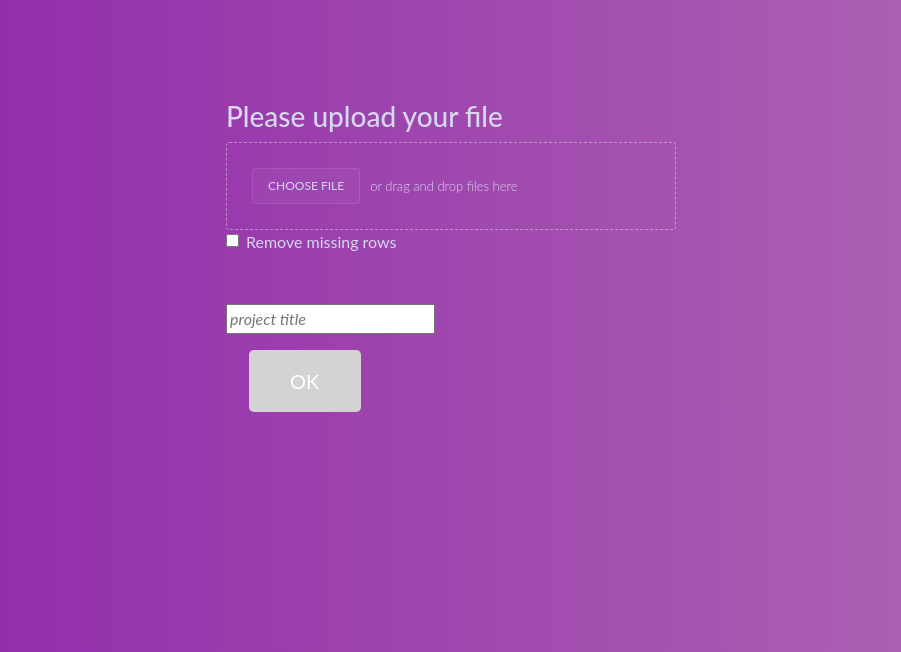
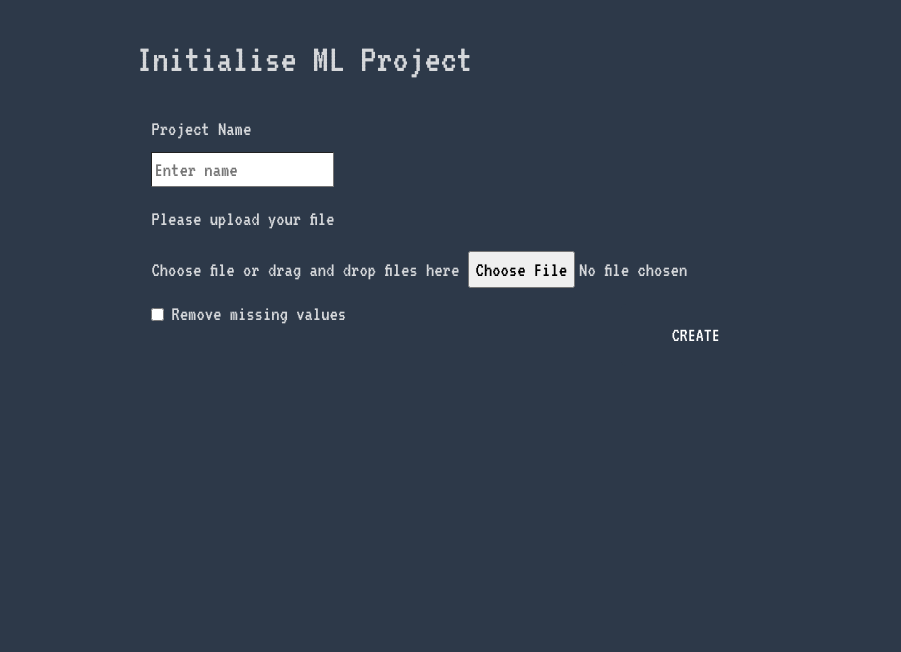
Before and after one commit to katemartin9/django-ml-app, a Django app: page /regml/upload-file in a window 1280 px wide. Shown: the top 652 px of the page, without its empty margins (189-1090 px from the left). Run offline with Django 3.2, Linux system fonts and the light colour scheme; parts of the project's set-up code (start-up, migrations or seed data) failed here and were passed over; some libraries are stand-ins or nearby versions.

Commit message:
updated template styles

```diff
--- a/kML/regml/static/regml/style.css
+++ b/kML/regml/static/regml/style.css
@@ -1,63 +1,5 @@
 h2 {
     margin: 50px 0
-}
-
-/* upload html */
-.file-drop-area {
-    position: relative;
-    display: flex;
-    align-items: center;
-    width: 450px;
-    max-width: 100%;
-    padding: 25px;
-    border: 1px dashed rgba(255, 255, 255, 0.4);
-    border-radius: 3px;
-    transition: 0.2s
-}
-
-.choose-file-button {
-    flex-shrink: 0;
-    background-color: rgba(255, 255, 255, 0.04);
-    border: 1px solid rgba(255, 255, 255, 0.1);
-    border-radius: 3px;
-    padding: 8px 15px;
-    margin-right: 10px;
-    font-size: 12px;
-    text-transform: uppercase
-}
-
-.file-message {
-    font-size: small;
-    font-weight: 300;
-    line-height: 1.4;
-    white-space: nowrap;
-    overflow: hidden;
-    text-overflow: ellipsis
-}
-
-.file-input {
-    position: absolute;
-    left: 0;
-    top: 0;
-    height: 100%;
-    width: 100%;
-    cursor: pointer;
-    opacity: 0
-}
-.mt-100 {
-    margin-top: 100px
-}
-::-webkit-input-placeholder {
-   font-style: italic;
-}
-:-moz-placeholder {
-   font-style: italic;
-}
-::-moz-placeholder {
-   font-style: italic;
-}
-:-ms-input-placeholder {
-   font-style: italic;
 }
 
 /* results html */
--- a/kML/regml/templates/upload_file.html
+++ b/kML/regml/templates/upload_file.html
@@ -7,54 +7,45 @@
         <link rel="stylesheet" href="https://stackpath.bootstrapcdn.com/bootstrap/4.1.3/css/bootstrap.min.css" integrity="sha384-MCw98/SFnGE8fJT3GXwEOngsV7Zt27NXFoaoApmYm81iuXoPkFOJwJ8ERdknLPMO" crossorigin="anonymous" />
         <title>Upload File</title>
         <link rel="stylesheet" href="{% static "regml/style.css" %}">
+        <link rel="preconnect" href="https://fonts.gstatic.com">
+        <link href="https://fonts.googleapis.com/css2?family=VT323&display=swap" rel="stylesheet">
         <style>
             body {
                 display: flex;
                 flex-direction: column;
                 align-items: center;
                 justify-content: space-between;
-                background: linear-gradient(to right, #8e24aa, #b06ab3);
-                color: #d7d7ef;
-                font-family: "Lato", sans-serif;
+                height: 100%;
+                background-color: #2D3949 !important;
+                color: rgba(255,255,255,0.8);
+                font-family: 'VT323', monospace;
+                font-size: 130%;
+                margin-top: 35px;
             }
+
         </style>
     </head>
     <body>
         <form action="" method="post" enctype="multipart/form-data">
+        <h1>Initialise ML Project</h1>
             {% csrf_token %}
-            <div class="container d-flex justify-content-center mt-100">
+            <div class="container d-flex justify-content-center" style="margin-top: 30px">
                 <div class="row">
                     <div class="col-md-12">
-                        <h3>Please upload your file</h3>
+                     <div class="form-group" style="display:inline-grid">
+                         <label for="title">Project Name</label>
+                         <input type="text" name="title" id="title" required="" placeholder="Enter name" style="border-width: 1px;"/>
+                         <p></p>
+                         <span>Please upload your file</span>
+                     </div>
+
                         <div class="file-drop-area"><span class="choose-file-button">Choose file</span> <span class="file-message">or drag and drop files here</span> <input class="file-input" type="file" name="file" id="file" /></div>
                         <div class="form-check">
-                            <input type="checkbox" name="tick" class="form-check-input" id="tick" />
-                            <label class="form-check-label" for="tick">Remove missing rows</label>
+                            <input type="checkbox" name="tick" class="form-check-input" id="tick" style="float: left;margin-top: 20px" required/>
+                            <label class="form-check-label" for="tick" style="float: left;margin-top: 10px">Remove missing values</label>
                         </div>
-                        <div class="text-left" style="padding: 50px 0;">
-                            <div>
-                                <div class="form-group"><label for="title"></label><input type="text" name="title" id="title" required="" placeholder="project title" /></div>
-                                <p></p>
-                                <div class="errorlist">
-                                    {% if form.errors %}
-                                        {% for field in form %}
-                                            {% for error in field.errors %}
-                                    <div style="color: red; font-size: 14px;">
-                                        <strong>{{ error|escape }}</strong>
-                                    </div>
-                                    {% endfor %}
-                                        {% endfor %}
-                                        {% for error in form.non_field_errors %}
-                                    <div>
-                                        <strong>{{ error|escape }}</strong>
-                                    </div>
-                                    {% endfor %}
-                                    {% endif %}
-                                </div>
-                                <p></p>
-                                <input type="submit" class="btn btn-light btn-lg" value="OK" style="background-color: #d3d3d3;" />
-                            </div>
-                        </div>
+                        <p></p>
+                         <input type="submit" class="btn btn-light btn-lg" value="CREATE" style="background-color: #2D3949;float: right;margin-right: -20px" />
                     </div>
                 </div>
             </div>
```
Also changed, not shown: kML/regml/templates/home.html (+12 -7 lines).
